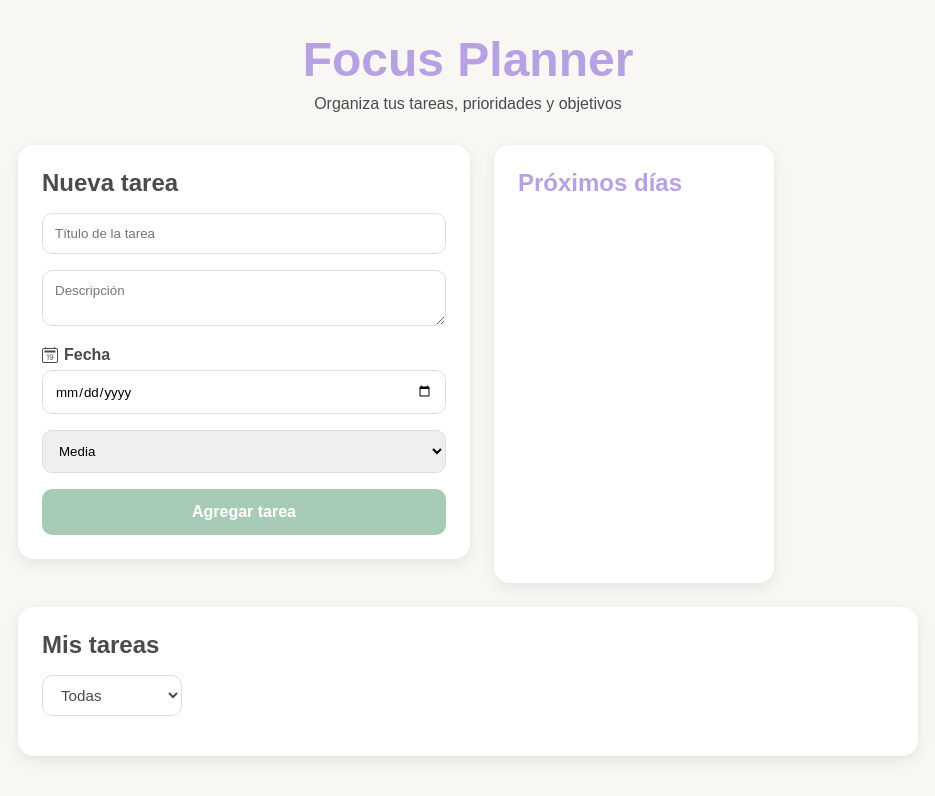
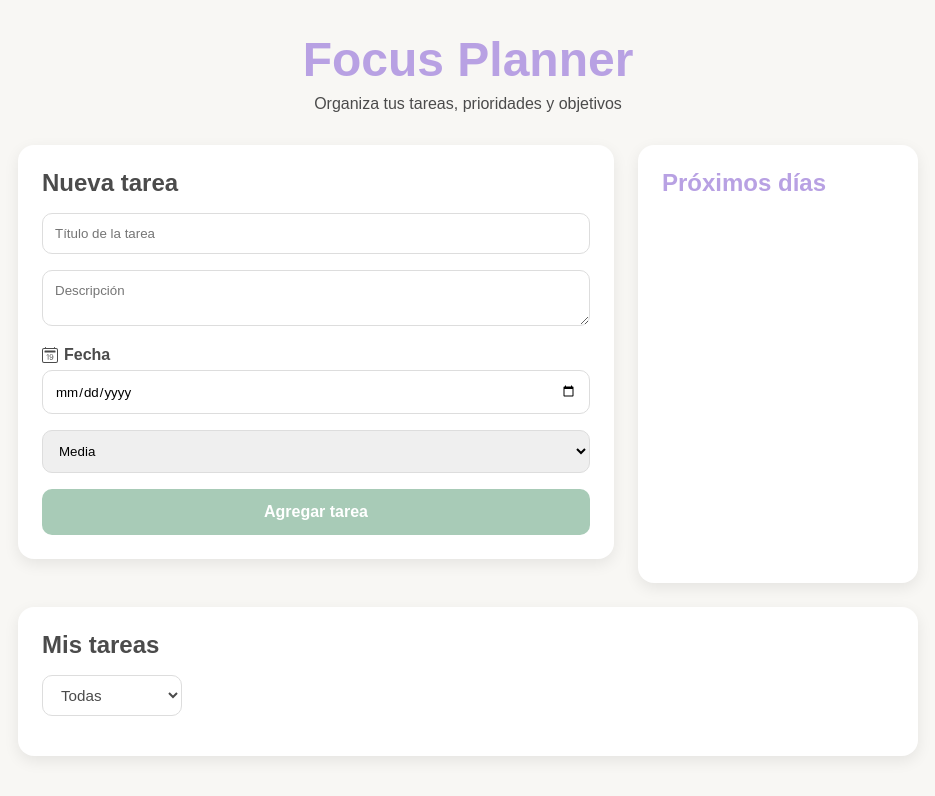
Before and after one commit to stellamarisl/focus-planner, a React (Vite) app: page / in a window 1280 px wide. Shown: the top 796 px of the page, without its empty margins (172-1107 px from the left). Built offline with nearby package versions, Linux system fonts and the light colour scheme.

Commit message:
fix: align task form width

```diff
--- a/src/App.css
+++ b/src/App.css
@@ -58,6 +58,11 @@ body{
   box-shadow: var(--shadow-card);
 }
 
+.task-form{
+  flex: 1;
+}
+
+
 .task-form h2,
 .task-list h2 {
   color: var(--color-text);
@@ -98,7 +103,6 @@ body{
   color: var(--color-text);
   font-weight: 600;
 }
-
 
 .task-form button {
   width: 100%;
--- a/src/components/Form.jsx
+++ b/src/components/Form.jsx
@@ -34,12 +34,11 @@ function Form({
         ></textarea>
 
         <label htmlFor="date" className="form-label">
-          <BsCalendar2Date/>
-          Fecha
+          <BsCalendar2Date/> Fecha
         </label>
         <input
           id="date"
-          name="date"
+          name= "date"
           type="date"
           value={date}
           onChange={(e) => setDate(e.target.value)}
```
